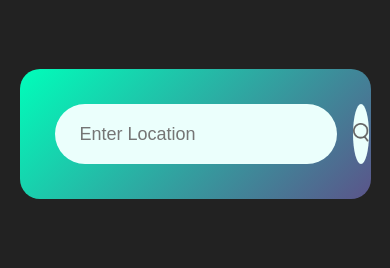
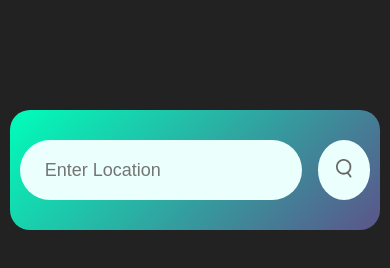
Before and after one commit to ravish-git/Weather-Info, a plain HTML site: page index.html in a window 390 px wide. Drawn offline with Linux system fonts and the light colour scheme.

Commit message:
mobile size

```diff
--- a/styles.css
+++ b/styles.css
@@ -117,3 +117,17 @@ body{
     font-size: 22px;
 
 }
+
+
+@media (max-width: 600px) {
+    .search{
+        width: auto;
+    }
+    .card{
+        width: 95%;
+        max-width: auto;
+        margin-top: 110px;
+        border-radius: 20px;
+        padding: 30px 10px;
+    }
+}
```
